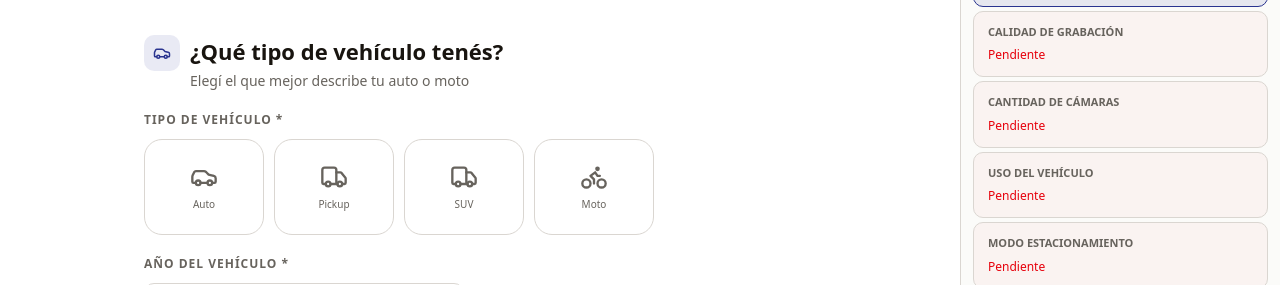
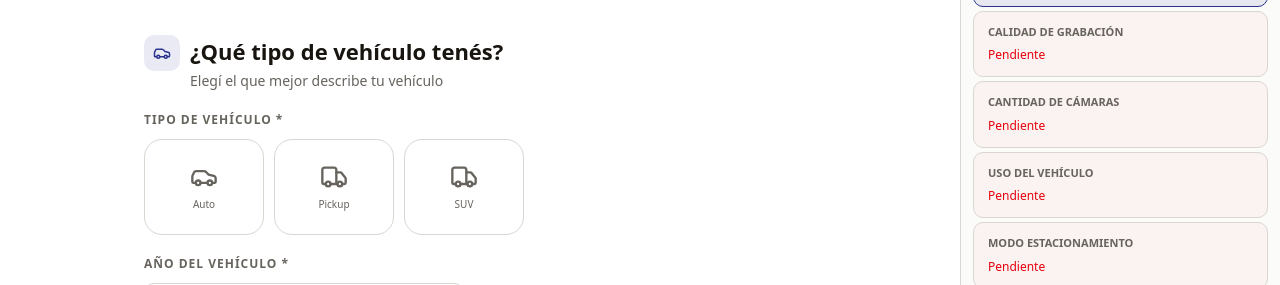
Before and after one commit to Stefafrontani/hiwei-app, a Next.js app: page /cotiza-tu-dashcam in a window 1280 px wide. Shown: the part 198-483 px from the top of the page. Built offline with nearby package versions, Linux system fonts and the light colour scheme.

Commit message:
Remove "moto" from step 1 options

```diff
--- a/src/components/steps/Step1.tsx
+++ b/src/components/steps/Step1.tsx
@@ -1,6 +1,6 @@
 'use client'
 
-import { Car, Truck, Bike, Info } from 'lucide-react'
+import { Car, Truck, Info } from 'lucide-react'
 import { OptionCard } from '@/components/quiz/OptionCard'
 import { InfoBox } from '@/components/quiz/InfoBox'
 import {
@@ -16,7 +16,6 @@ const VEHICLE_OPTIONS: { type: VehicleType; label: string; icon: typeof Car }[]
   { type: 'auto', label: 'Auto', icon: Car },
   { type: 'pickup', label: 'Pickup', icon: Truck },
   { type: 'suv', label: 'SUV', icon: Truck },
-  { type: 'moto', label: 'Moto', icon: Bike },
 ]
 
 const YEARS = Array.from({ length: 30 }, (_, i) => String(new Date().getFullYear() - i))
@@ -48,7 +47,7 @@ export function Step1({
             ¿Qué tipo de vehículo tenés?
           </p>
           <p className="text-[12px] text-muted-foreground md:text-[14px]">
-            Elegí el que mejor describe tu auto o moto
+            Elegí el que mejor describe tu vehículo
           </p>
         </div>
       </div>
```
